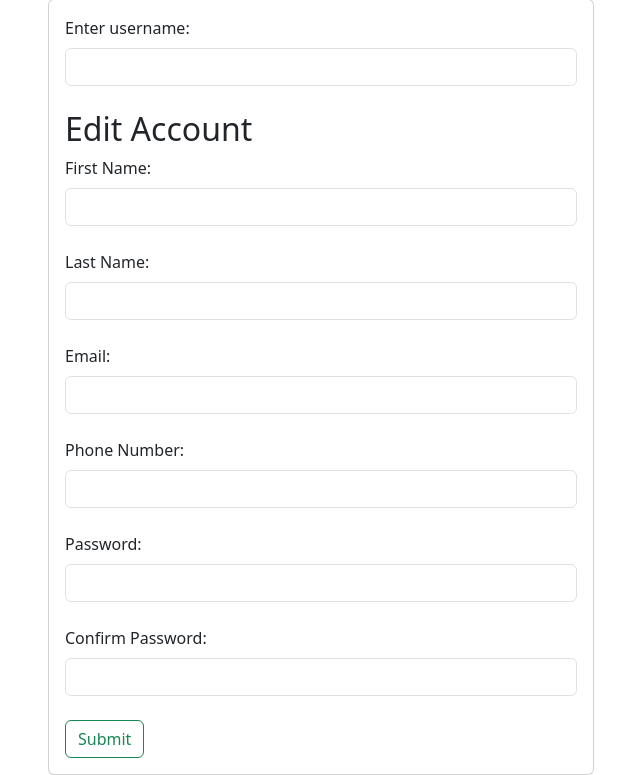
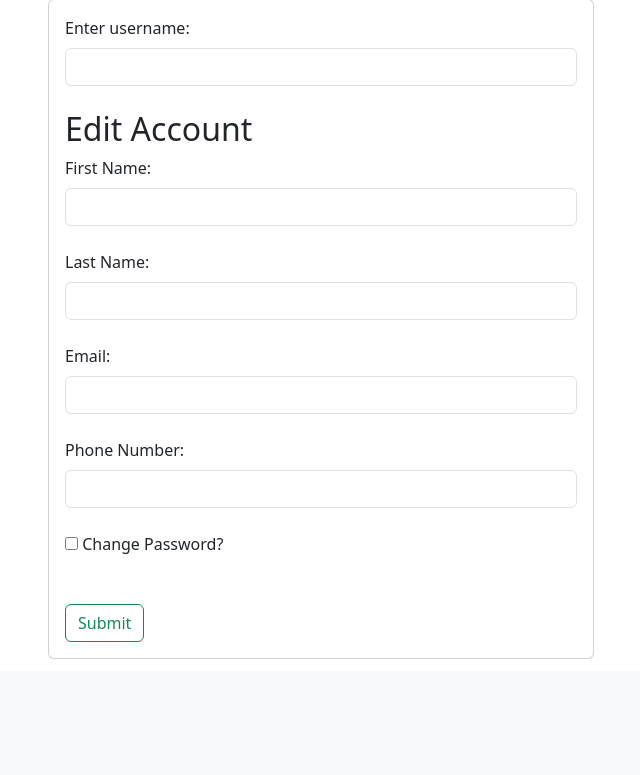
Before and after one commit to prozai/viewnest, a Flask app: template app/templates/systemAdmin/update-account.html in a window 1280 px wide. Shown: the part 129-904 px from the top of the page, without its empty margins (319-959 px from the left). After the commit the page ends 788 px from the top, so only its background shows below. Run offline with Flask 3, Linux system fonts and the light colour scheme; the template is opened without the code that fills it, so the values that code supplies are empty.

Commit message:
updated create account

```diff
--- a/app/templates/systemAdmin/update-account.html
+++ b/app/templates/systemAdmin/update-account.html
@@ -7,7 +7,7 @@
         <div class="col-xl-6 col-lg-6 col-md-6 col-sm-12">
             <div class="card">
                 <div class="card-body">
-                    <form method="post" class='needs-validation' id="createaccount" novalidate>
+                    <form method="post" class='needs-validation' id="createaccount" novalidate action="{{ url_for('updateAccount', user=user) }}">
                         <!-- Username -->
                         <div>
                             <label for="username" class="form-label">Enter username:</label>
@@ -23,7 +23,7 @@
                         <!-- First Name -->
                         <div>
                             <label for="fname" class="form-label">First Name:</label>
-                            <input type="text" class="form-control" id="fname" name="fname" size="50" >
+                            <input type="text" class="form-control" id="fname" name="fname" size="50" value="{{ user.fname }}">
                             <div class="invalid-feedback">
                                 Please enter your first name.
                             </div>
@@ -33,7 +33,7 @@
                         <!-- Last Name -->
                         <div>
                             <label for="lname" class="form-label">Last Name:</label>
-                            <input type="text"  class="form-control" id="lname" name="lname" size="50" >
+                            <input type="text"  class="form-control" id="lname" name="lname" size="50" value="{{ user.lname }}">
                             <div class="invalid-feedback">
                                 Please enter your last name.
                             </div>
@@ -43,7 +43,7 @@
                         <!-- Email -->
                         <div>
                             <label for="email" class="form-label">Email:</label>
-                            <input type="email" class="form-control" id="email" name="email" >
+                            <input type="email" class="form-control" id="email" name="email" value="{{ user.email }}">
                             <div class="invalid-feedback">
                                 Please enter a valid email address.
                             </div>
@@ -53,25 +53,33 @@
                         <!-- Phone Number -->
                         <div>
                             <label for="phonenum" class="form-label">Phone Number:</label>
-                            <input type="tel" class="form-control" id="phonenum" name="phonenum" size="50" >
+                            <input type="tel" class="form-control" id="phonenum" name="phonenum" value="{{ user.phonenum }}">
                             <div class="invalid-feedback">
                                 Please enter a valid phone number.
                             </div>
                         </div>
                         <br>
 
-                        <!-- Password -->
                         <div>
-                            <label for="password" class="form-label">Password:</label>
-                            <input type="password" class="form-control" id="password" name="password" size="50">
-                            <div class="invalid-feedback"></div>
+                            <label>
+                                <input type="checkbox" id="toggleCheckbox"> Change Password?
+                            </label>
+                        </div>
+
+                        <!-- New Password -->
+                        <div class="d-none" id="newpassword">
+                            <label for="password" class="form-label">New Password:</label>
+                            <input type="password" class="form-control" id="password" name="password" value="">
+                            <div class="invalid-feedback">
+                                Please enter a valid password.
+                            </div>
                         </div>
                         <br>
 
                         <!-- Confirm Password -->
-                        <div>
+                        <div class="d-none" id="confirmpassword">
                             <label for="password2" class="form-label">Confirm Password:</label>
-                            <input type="password" class="form-control" id="password2" name="password2" size="50">
+                            <input type="password" class="form-control" id="password2" name="password2">
                             <div class="invalid-feedback"></div>
                         </div>
                         <br>
@@ -88,6 +96,23 @@
 </div>
 
 <script>
+
+document.addEventListener('DOMContentLoaded', function() {
+    var checkbox = document.getElementById('toggleCheckbox');
+
+    checkbox.addEventListener('change', function() {
+        //if (checkbox.checked) {
+            var newpassword = document.getElementById("newpassword");
+            newpassword.classList.toggle("d-none");
+
+            var confirmpassword = document.getElementById("confirmpassword")
+            confirmpassword.classList.toggle("d-none");
+        //} else {
+            //changePassword.style.display = 'none';
+            //password2.style.display = 'none';
+        //}
+    });
+});
 
 (function () {
     'use strict'
@@ -107,15 +132,23 @@
 
       // Additional checks
       // Check password validity
+
       document.getElementById('password').addEventListener('input', function() {
+        //if (phonenum==""){
+        //    this.setCustomValidity('');
+        //}
+        //else {
             var password = this.value;
-        var passwordRegex = /^(?=.*[a-z])(?=.*[A-Z])(?=.*\d)(?=.*[@$%*?&!])[A-Za-z\d@$%*?&]{8,}$/;
-        if (!passwordRegex.test(password)) {
+            var passwordRegex = /^(?=.*[a-z])(?=.*[A-Z])(?=.*\d)(?=.*[@$%*?&!])[A-Za-z\d@$%*?&!]{8,}$/;
+
+            if (this.value!='' || !passwordRegex.test(password)) {
+                console.log(this.value)
                 this.setCustomValidity('Password must contain at least one uppercase letter, one lowercase letter, one number, one special character, and be at least 8 characters long.');
             } else {
                 this.setCustomValidity('');
             }
             this.reportValidity()
+
     });
 
       document.getElementById('password2').addEventListener('input', function() {
@@ -130,17 +163,24 @@
 
       // Check phone number validity
       document.getElementById('phonenum').addEventListener('input', function() {
-        var phonenum = this.value;
+        //if (phonenum==""){
+          //  this.setCustomValidity('');
+        //}
+        //else {
+            var phonenum = this.value.trim();
             var phoneNumberRegex = /(6|8|9){1}\d{7}/;
-        if (!phoneNumberRegex.test(phonenum)) {
+
+            if (this.value!='' || !phoneNumberRegex.test(phonenum)) {
+                console.log(this.value)
                 this.setCustomValidity('Phone number must start with 6, 8 or 9 and must be 8 digits.');
             } else {
                 this.setCustomValidity('');
             }
+
+
         this.reportValidity()
       });
     });
 })();
-
 </script>
 {% endblock %}
```
Also changed, not shown: app/boundary/systemAdminBoundary.py (+22 -1 lines), app/control/adminController.py (+15 -0 lines), app/entity/models.py (+28 -0 lines), app/templates/systemAdmin/register-account.html (+9 -0 lines), app/viewnest.db, 5 other files. Lines whose indentation alone changed are shown as unchanged.
